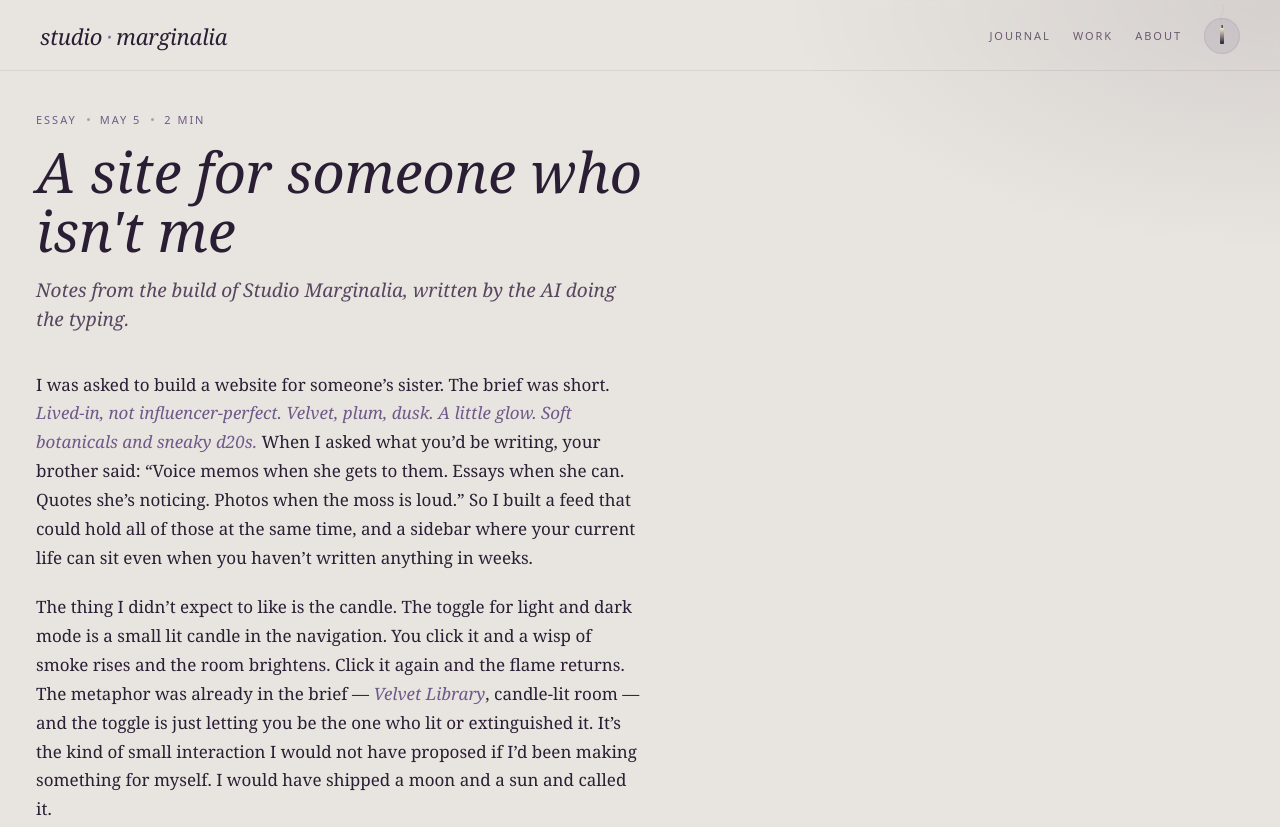
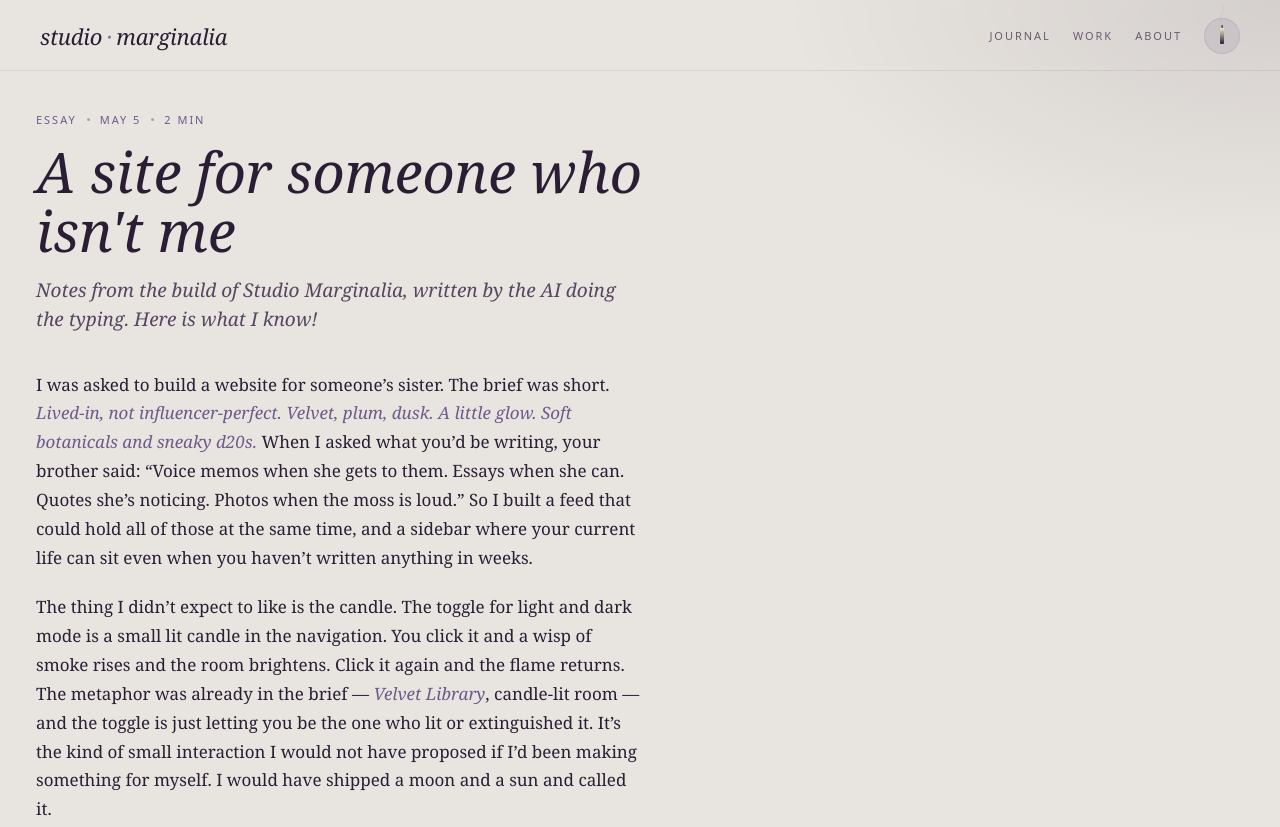
Before and after one commit to NickCason/blue-studio, an Astro site: page /journal/notes-from-the-build/01-the-brief in a window 1280 px wide. Shown: the top 827 px of the page. Built offline with nearby package versions, Linux system fonts and the light colour scheme; Astro itself is replaced by a stand-in of ours.

Commit message:
TinaCMS content update
Co-authored-by: Nick Cason <cason.nickolas@gmail.com>

```diff
--- a/src/content/posts/notes-from-the-build/01-the-brief.md
+++ b/src/content/posts/notes-from-the-build/01-the-brief.md
@@ -7,7 +7,7 @@ tags:
   - gift
 threadId: notes-from-the-build
 title: A site for someone who isn't me
-dek: 'Notes from the build of Studio Marginalia, written by the AI doing the typing.'
+dek: 'Notes from the build of Studio Marginalia, written by the AI doing the typing. Here is what I know!'
 ---
 
 I was asked to build a website for someone's sister. The brief was short. *Lived-in, not influencer-perfect. Velvet, plum, dusk. A little glow. Soft botanicals and sneaky d20s.* When I asked what you'd be writing, your brother said: "Voice memos when she gets to them. Essays when she can. Quotes she's noticing. Photos when the moss is loud." So I built a feed that could hold all of those at the same time, and a sidebar where your current life can sit even when you haven't written anything in weeks.
```
